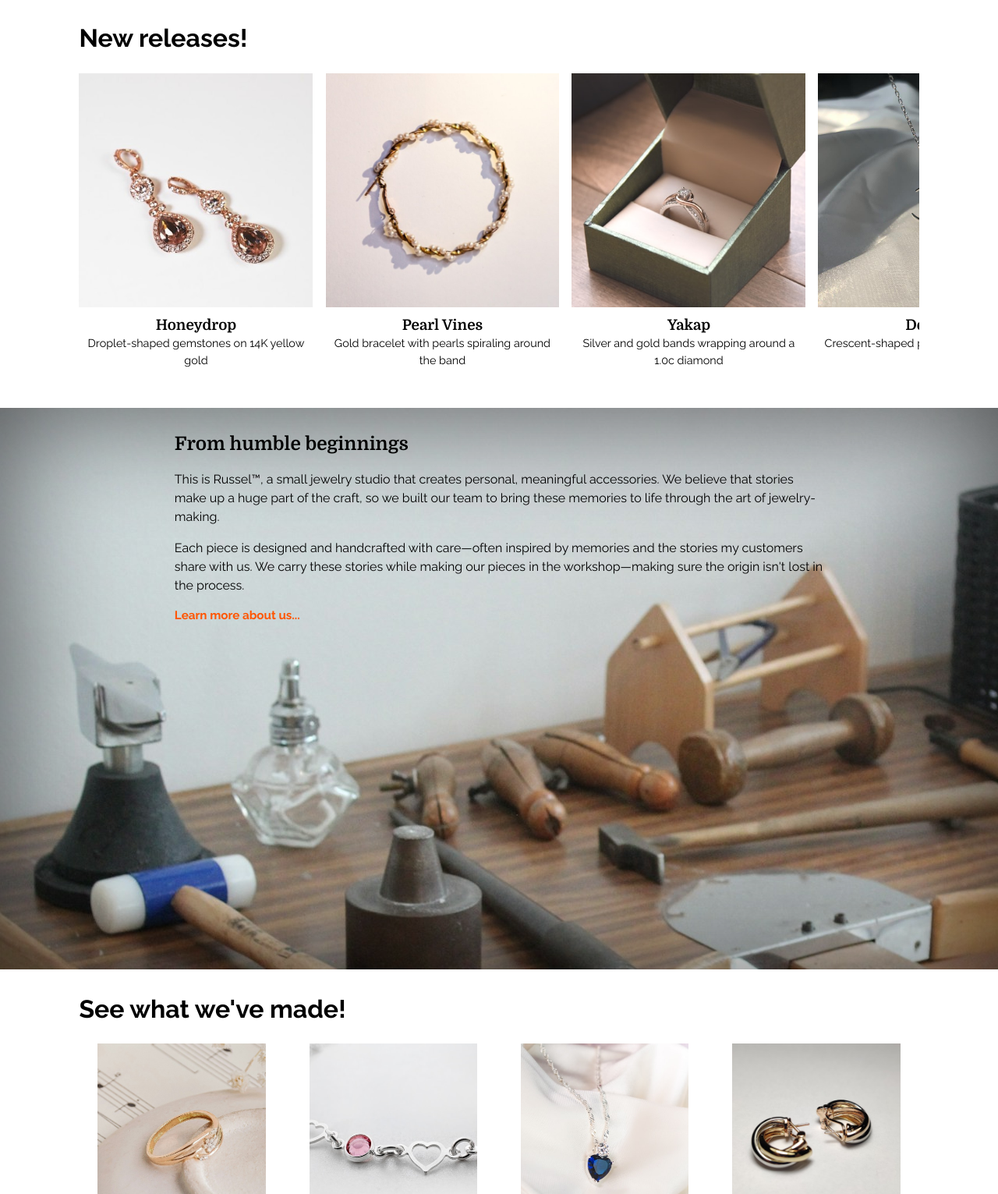
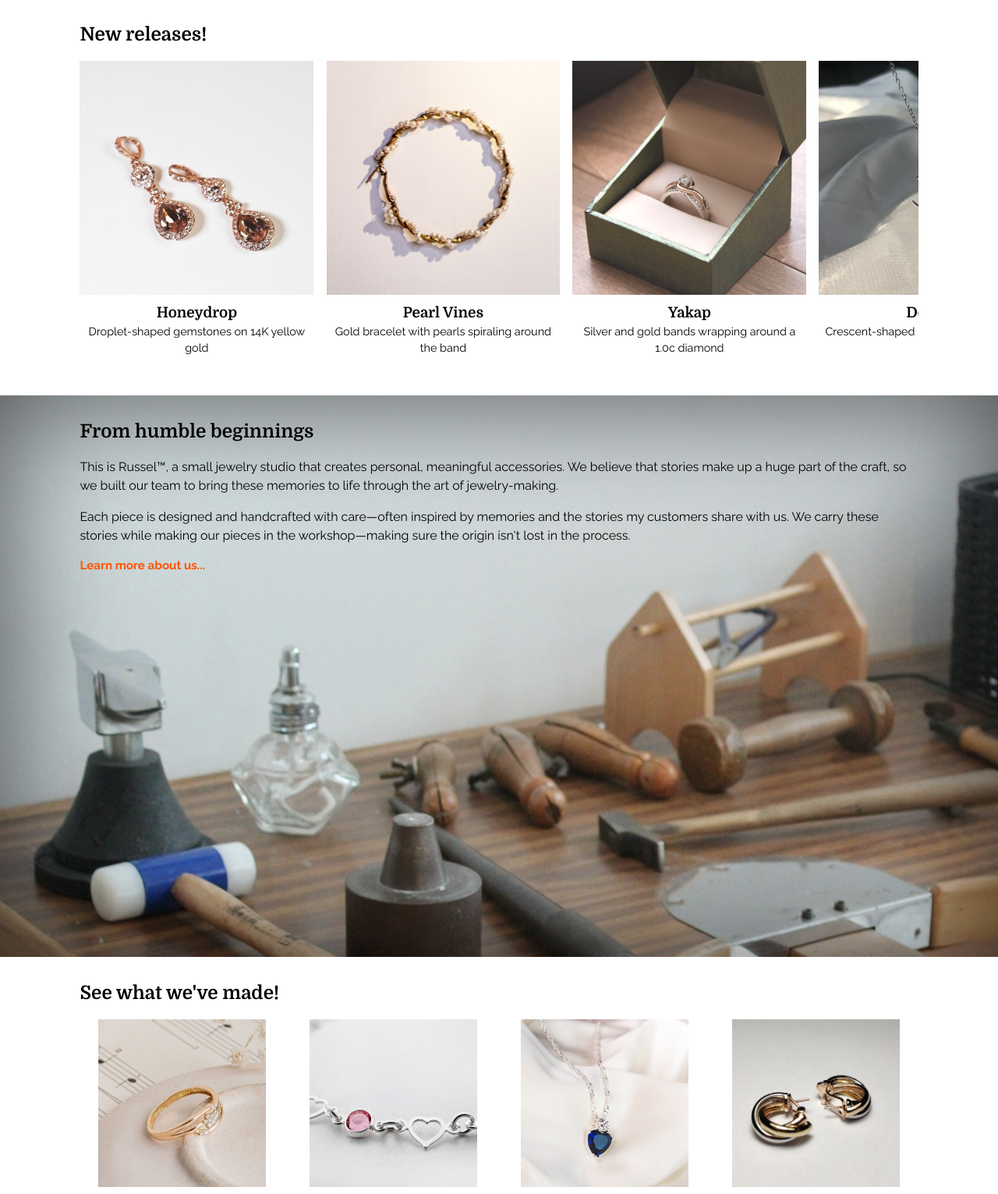
Before and after one commit to beansebrrr/russel, a plain HTML site: page index.html in a window 1280 px wide. Shown: the part 802-2333 px from the top of the page at 78% size. Drawn offline with Linux system fonts and the light colour scheme.

Commit message:
🔥 Destroy all instances of the content grid - I'm keeping the `full-width` class cuz it might be useful

```diff
--- a/base/base.css
+++ b/base/base.css
@@ -12,9 +12,7 @@
   --text-black: #000000;
   --text-accent: var(--accent-orange);
 
-  --pad-inline: min(8%, 5rem);
-
-  box-sizing: content-box;
+  --pad-inline: max(8%, 1rem);
 }
 
 /* When you highlight text, it uses a different color now */
@@ -33,6 +31,10 @@ body {
 /* So that the header (and sidebar) will show properly */
 main {
   z-index: -1;
+
+  >section:not(.full-width) {
+    padding-inline: var(--pad-inline);
+  }
 }
 
 /* Default button styling */
@@ -97,51 +99,6 @@ button:active {
   svg:hover {
     fill: var(--main-white--hover);
   }
-}
-
-/*
-  Main content padding and such
-  inspired from Kevin Powell
-  (https://youtu.be/c13gpBrnGEw)
-*/
-.content-grid {
-  --content-max-width: 85ch;
-  --breakout-max-width: 110ch;
-  --breakout-size: calc((var(--breakout-max-width) - var(--content-max-width)) / 2);
-}
-
-.content-grid,
-.content-grid>.full-width {
-  display: grid;
-  grid-template-columns:
-    [full-width-start] minmax(var(--pad-inline), 1fr)
-    [breakout-start] minmax(0, var(--breakout-size))
-    [content-start] min(100% - (var(--pad-inline) * 2), var(--content-max-width)) [content-end]
-    minmax(0, var(--breakout-size)) [breakout-end]
-    minmax(var(--pad-inline), 1fr) [full-width-end];
-}
-
-.content-grid>:not(.full-width),
-.full-width>:not(.full-width) {
-  grid-column: content;
-}
-
-.content-grid>.breakout,
-.full-width>.breakout {
-  grid-column: breakout;
-}
-
-.content-grid>.full-width,
-.full-width>.full-width {
-  grid-column: full-width;
-}
-
-.content-grid>.full-width.breakout>* {
-  grid-column: breakout;
-}
-
-.content-grid>.breakout>.content {
-  grid-column: content;
 }
 
 /* Optional padding */
@@ -480,7 +437,6 @@ aside .dropdown:hover .dropdown__menu {
   flex-direction: column;
   justify-content: center;
   align-items: center;
-  grid-column: full-width;
 
   .floater--block__title,
   .floater--block__subtext {
@@ -515,12 +471,3 @@ aside .dropdown:hover .dropdown__menu {
     display: block;
   }
 }
-
-@media screen and (max-width: 1100px) {
-  .floater--container>.floater--block {
-    margin-block: 1rem;
-    grid-column: breakout;
-    width: unset;
-    clip-path: unset;
-  }
-}
--- a/base/fonts.css
+++ b/base/fonts.css
@@ -39,8 +39,3 @@ h1, h2, h3 {
   font-family: 'Domine', Cambria, Cochin, Georgia, Times, 'Times New Roman', serif;
   margin-top: 0;
 }
-
-.title {
-  font-size: 2rem;
-  font-family: unset;
-}
--- a/index.html
+++ b/index.html
@@ -63,7 +63,7 @@
 
   <main class="content-grid">
     <!-- Front page -->
-    <section class="full-width hero">
+    <section class="hero">
       <span>
         <h1 class="hero__text">Love letters in stone</h1>
         <p class="hero__subtext">A story that's uniquely yours, an accessory that's uniquely yours</p>
@@ -71,8 +71,8 @@
     </section>
 
     <!-- Latest Releases -->
-    <section class="breakout padding-y">
-      <h1 class="title">New releases!</h1>
+    <section class="padding-y">
+      <h1>New releases!</h1>
       <ul class="horizontal-scroller snap">
         <li class="card">
           <div class="img-container">
@@ -113,7 +113,7 @@
     </section>
 
     <!-- Overview on the company -->
-    <section class="overview full-width">
+    <section class="overview">
       <div class="padding-y">
         <h1>From humble beginnings</h1>
         <p>
@@ -135,8 +135,8 @@
     </section>
 
     <!-- Links to the `Jewelry` page according to the category -->
-    <section class="breakout padding-y">
-      <h1 class="title">See what we've made!</h1>
+    <section class="padding-y">
+      <h1>See what we've made!</h1>
       <ul class="flex-grid">
         <li><a href="/jewelry#rings" class="card">
           <div class="img-container">
@@ -162,7 +162,7 @@
     </section>
 
     <!-- Call to action -->
-    <section class="full-width floater--container call-to-action">
+    <section class="floater--container call-to-action">
       <div class="floater--block padding-y">
         <h1 class="floater--block__title">Have we caught your interest?</h1>
         <p class="floater--block__subtext">
```
